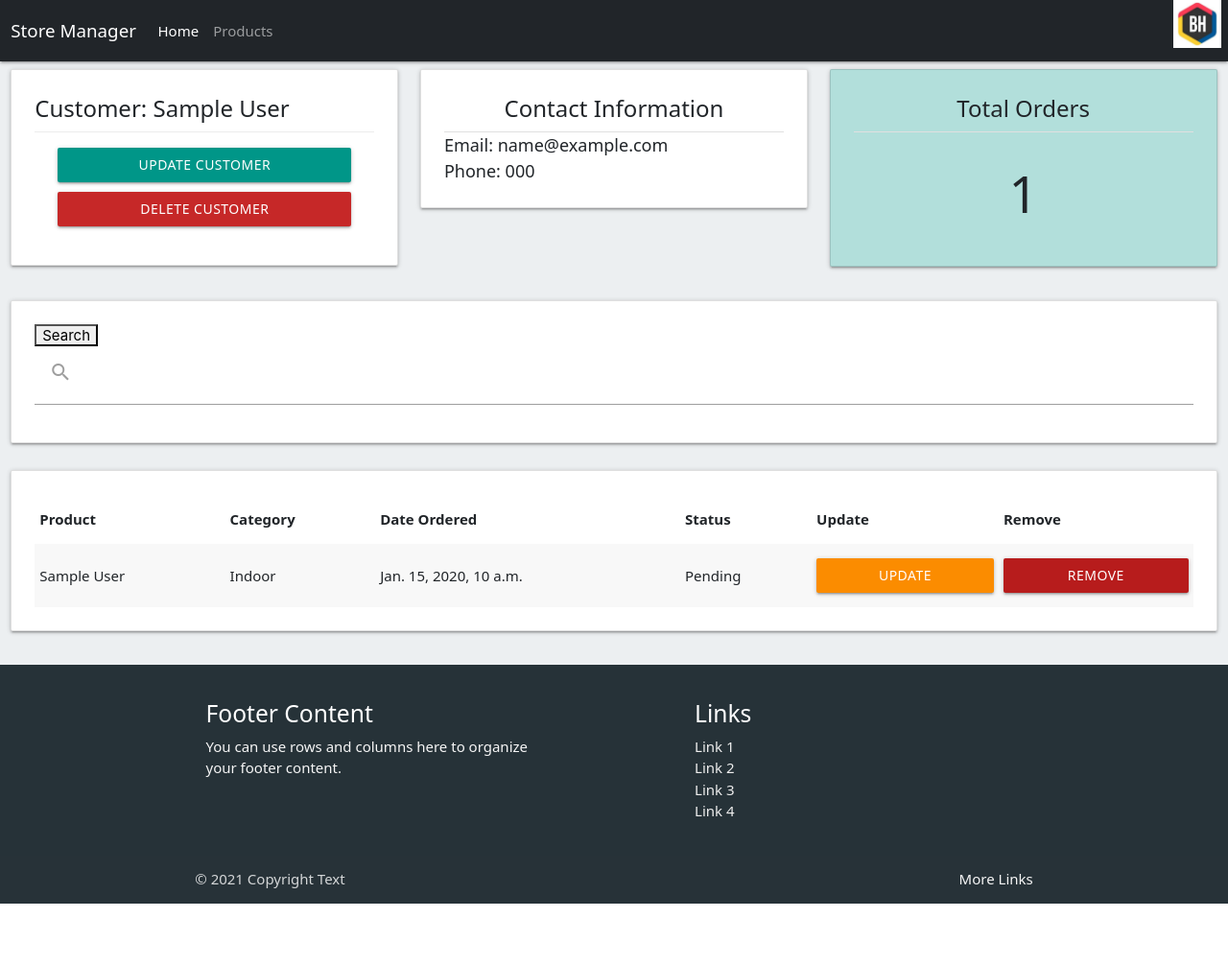
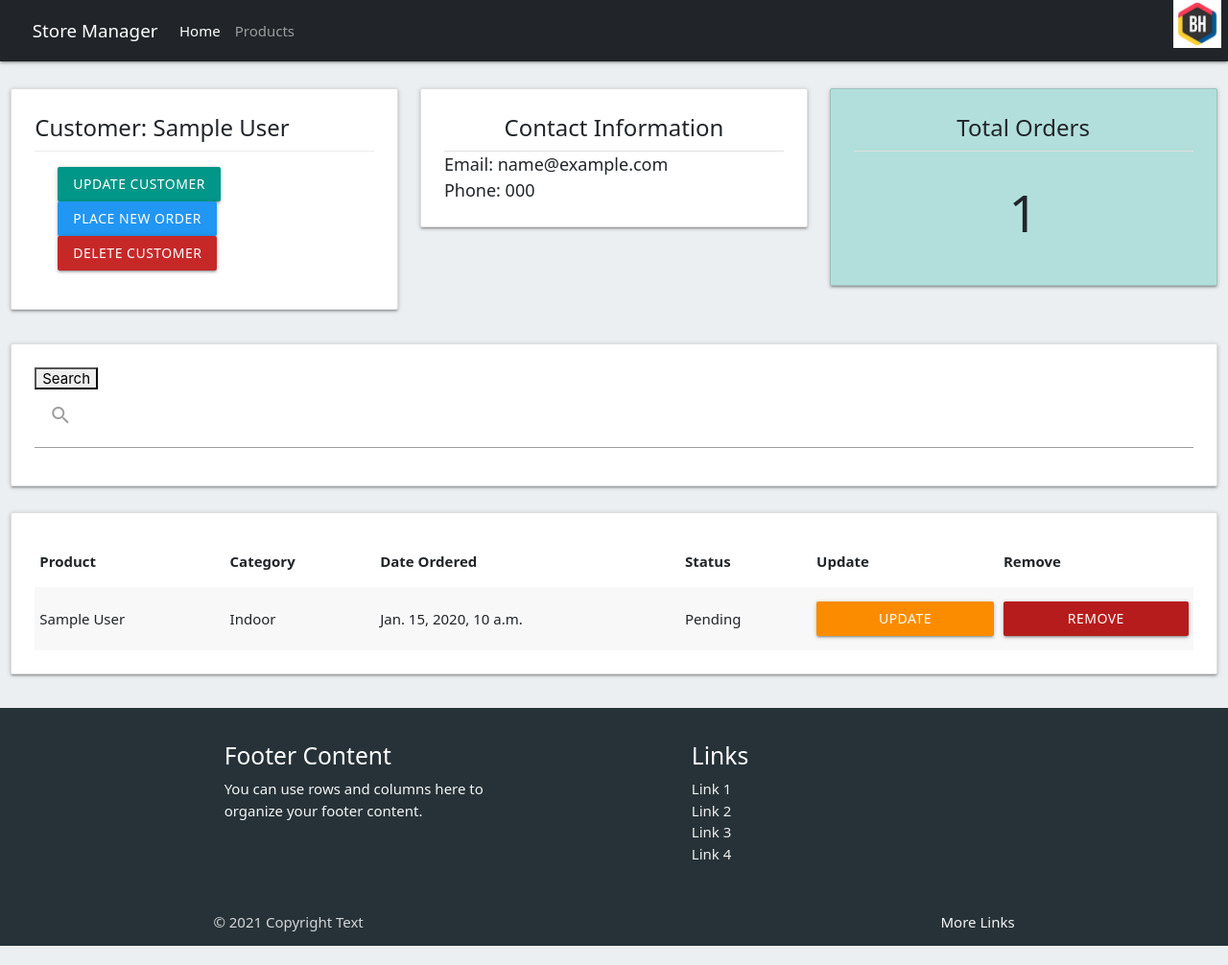
Before and after one commit to julesc00/CRM1, a Django app: page /customer/1/ in a window 1280 px wide. Shown: the whole page at 96% size. Before the commit the page ends 942 px from the top, so only its background shows below. Run offline with Django 3.2, Linux system fonts and the light colour scheme; tables that the repository leaves empty hold one stand-in row (values such as "Sample post"); some libraries are stand-ins or nearby versions.

Commit message:
Added ilineformset to views.py

```diff
--- a/accounts/forms.py
+++ b/accounts/forms.py
@@ -19,10 +19,14 @@ class OrderForm(forms.ModelForm):
                 "id": "product",
                 "type": "text"
             }),
-            "status": forms.TextInput(attrs={
+            "status": forms.Select(attrs={
                 "class": "validate",
                 "id": "status",
                 "type": "text"
+            }),
+            "delete": forms.CheckboxInput(attrs={
+                "id": "delete",
+                "type": "radio"
             })
         }
 
--- a/accounts/static/accounts/css/main.css
+++ b/accounts/static/accounts/css/main.css
@@ -1,6 +1,11 @@
 * body {
     background: #eceff1;
 }
+
+.section-footer {
+    margin-top: 0 !important;
+}
+
 .dashboard {
     margin-top: 0;
     margin-bottom: 0;
--- a/accounts/templates/accounts/customer.html
+++ b/accounts/templates/accounts/customer.html
@@ -11,8 +11,9 @@
                     <div class="card-content">
                         <span class="card-title">Customer: {{ customer.name }}</span>
                         <div class="card-action">
-                            <a href="{% url 'accounts:update-customer' customer.id %}" class="btn btn-block teal">Update Customer</a>
-                            <a style="margin-top: 10px" href="{% url 'accounts:delete-customer' customer.id %}" class="btn btn-block red darken-3">Delete Customer</a>
+                            <a href="{% url 'accounts:update-customer' customer.id %}" class="btn teal">Update Customer</a>
+                            <a href="{% url 'accounts:create-order' customer.id %}" class="btn blue">Place New Order</a>
+                            <a href="{% url 'accounts:delete-customer' customer.id %}" class="btn red darken-3">Delete Customer</a>
                         </div>
                     </div>
                 </div>
@@ -77,8 +78,14 @@
                                     <td>{{ order.product.category }}</td>
                                     <td>{{ order.date_created }}</td>
                                     <td>{{ order.status }}</td>
-                                    <td><a href="#" class="btn btn-block orange darken-1">Update</a></td>
-                                    <td><a href="#" class="btn btn-block red darken-4">Remove</a></td>
+                                    <td>
+                                        <a href="{% url 'accounts:update-order' order.id %}"
+                                           class="btn btn-block orange darken-1">Update</a>
+                                    </td>
+                                    <td>
+                                        <a href="{% url 'accounts:delete-order' order.id %}"
+                                           class="btn btn-block red darken-4">Remove</a>
+                                    </td>
                                 </tr>
                             {% endfor %}
                             </tbody>
--- a/accounts/templates/accounts/dashboard.html
+++ b/accounts/templates/accounts/dashboard.html
@@ -49,9 +49,6 @@
                 <hr class="hr-style-two">
                 <div class="card">
                     <div class="card-content">
-                        <div class="col s12">
-                            <a href="{% url 'accounts:create-order' %}" class="btn btn-block blue lighten-1">Create Order</a>
-                        </div>
                         <table class="striped responsive-table">
                             <thead>
                             <tr>
--- a/accounts/templates/accounts/footer.html
+++ b/accounts/templates/accounts/footer.html
@@ -2,7 +2,8 @@
 {% load static %}
 
 {% block content %}
-<section>
+<section class="section-footer">
+<div class="row">
     <footer class="page-footer blue-grey darken-4">
           <div class="container">
             <div class="row">
@@ -28,5 +29,7 @@
             </div>
           </div>
         </footer>
+</div>
+
 </section>
 {% endblock %}
--- a/accounts/templates/accounts/navbar.html
+++ b/accounts/templates/accounts/navbar.html
@@ -16,10 +16,13 @@
 </head>
 <body>
 {% block content %}
-
+    <section>
+        <div class="row">
             <nav class="navbar navbar-expand-lg navbar-dark bg-dark">
                 <div class="container-fluid">
-    <a class="navbar-brand" href="#"><img class="brand-logo right" style="height: 50px; width: auto" src="{% static 'accounts/images/logo.jpg' %}" alt="logo">Store Manager</a>
+                    <a class="navbar-brand" href="#"><img class="brand-logo right" style="height: 50px; width: auto"
+                                                          src="{% static 'accounts/images/logo.jpg' %}" alt="logo">Store
+                        Manager</a>
                     <button
                             class="navbar-toggler"
                             type="button"
@@ -49,7 +52,8 @@
                     </div>
                 </div>
             </nav>
-
+        </div>
+    </section>
 {% endblock %}
 <script
         src="https://cdn.jsdelivr.net/npm/bootstrap@5.0.0-beta1/dist/js/bootstrap.bundle.min.js"
--- a/accounts/urls.py
+++ b/accounts/urls.py
@@ -6,12 +6,12 @@ app_name = "accounts"
 
 urlpatterns = [
     path('', views.index, name="index"),
-    path('customer/<int:pk>/', views.list_customer, name="customer"),
+    path('customer/<str:pk>/', views.list_customer, name="customer"),
     path('create_customer', views.create_customer, name="create-customer"),
-    path('update_customer/<int:pk>/', views.update_customer, name="update-customer"),
-    path('delete_customer/<int:pk>/', views.delete_customer, name="delete-customer"),
+    path('update_customer/<str:pk>/', views.update_customer, name="update-customer"),
+    path('delete_customer/<str:pk>/', views.delete_customer, name="delete-customer"),
     path('products/', views.list_products, name="products"),
-    path('create_order/', views.create_order, name="create-order"),
-    path('update_order/<int:pk>/', views.update_order, name="update-order"),
-    path('delete_order/<int:pk>/', views.delete_order, name="delete-order"),
+    path('create_order/<str:pk>/', views.create_order, name="create-order"),
+    path('update_order/<str:pk>/', views.update_order, name="update-order"),
+    path('delete_order/<str:pk>/', views.delete_order, name="delete-order"),
 ]
--- a/accounts/views.py
+++ b/accounts/views.py
@@ -1,5 +1,7 @@
 import time
+
 from django.shortcuts import render, redirect
+from django.forms import inlineformset_factory
 
 from .models import Order, Customer, Product
 from .forms import OrderForm, CustomerForm
@@ -101,18 +103,22 @@ def delete_customer(request, pk):
     return render(request, "accounts/delete_customer.html", context)
 
 
-def create_order(request):
+def create_order(request, pk):
     """Create a new order."""
+    order_form_set = inlineformset_factory(Customer, Order, fields=("product", "status"), extra=3)
+    customer = Customer.objects.get(pk=pk)
+    formset = order_form_set(queryset=Order.objects.none(), instance=customer)
+    # form = OrderForm(initial={"customer": customer})
+
     if request.method == "POST":
-        form = OrderForm(request.POST)
-        if form.is_valid():
-            form.save()
+        formset = order_form_set(request.POST, instance=customer)
+        if formset.is_valid():
+            formset.save()
 
             time.sleep(2)
             return redirect("accounts:index")
-    else:
-        form = OrderForm()
-    context = {"form": form}
+
+    context = {"formset": formset, "customer": customer}
     return render(request, "accounts/order_form.html", context)
 
 
```
Also changed, not shown: accounts/templates/accounts/customers.html (deleted, +0 -10 lines), accounts/templates/accounts/delete.html (+7 -7 lines), accounts/templates/accounts/delete_customer.html (+4 -3 lines), accounts/templates/accounts/order_form.html (+6 -2 lines). Lines whose indentation alone changed are shown as unchanged.
